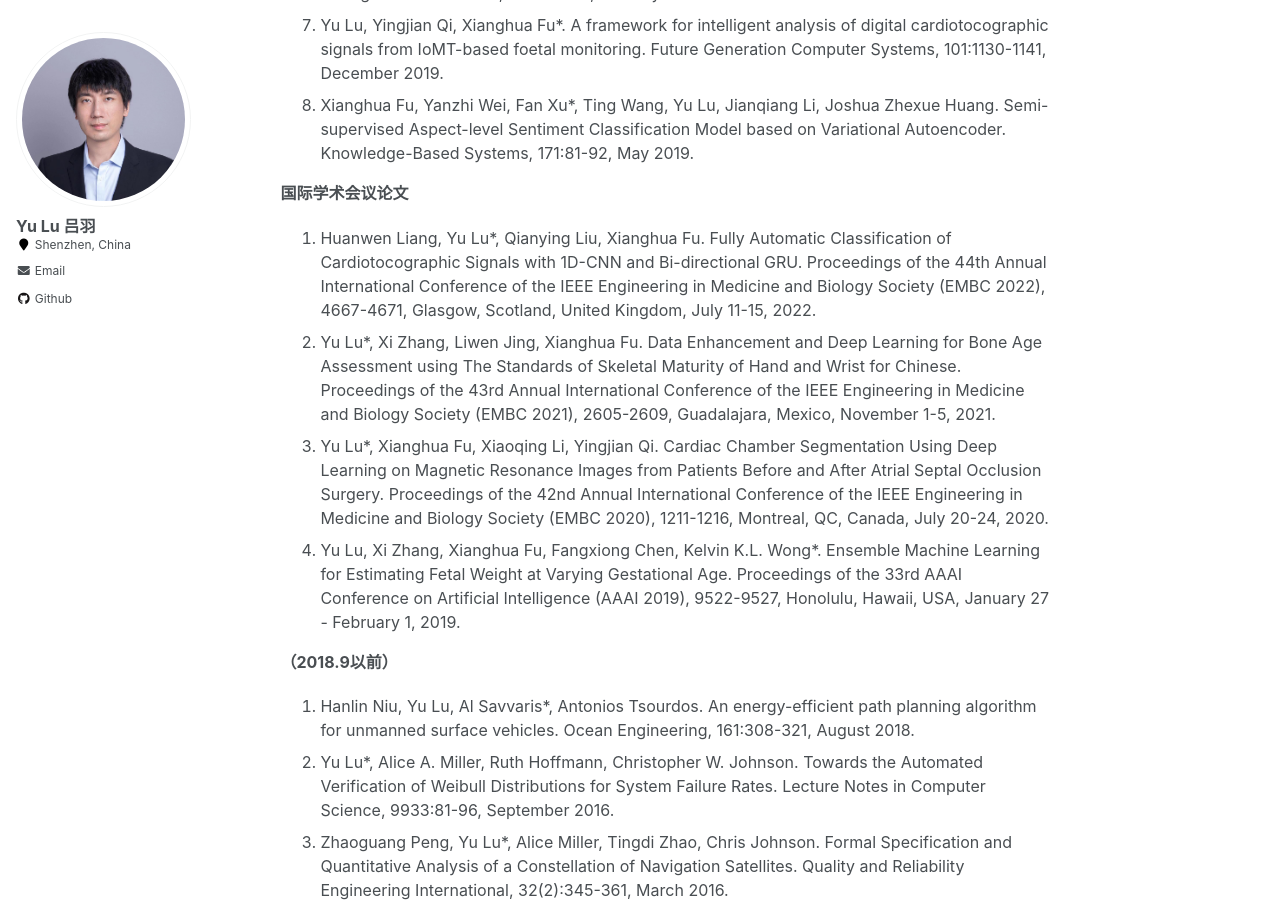
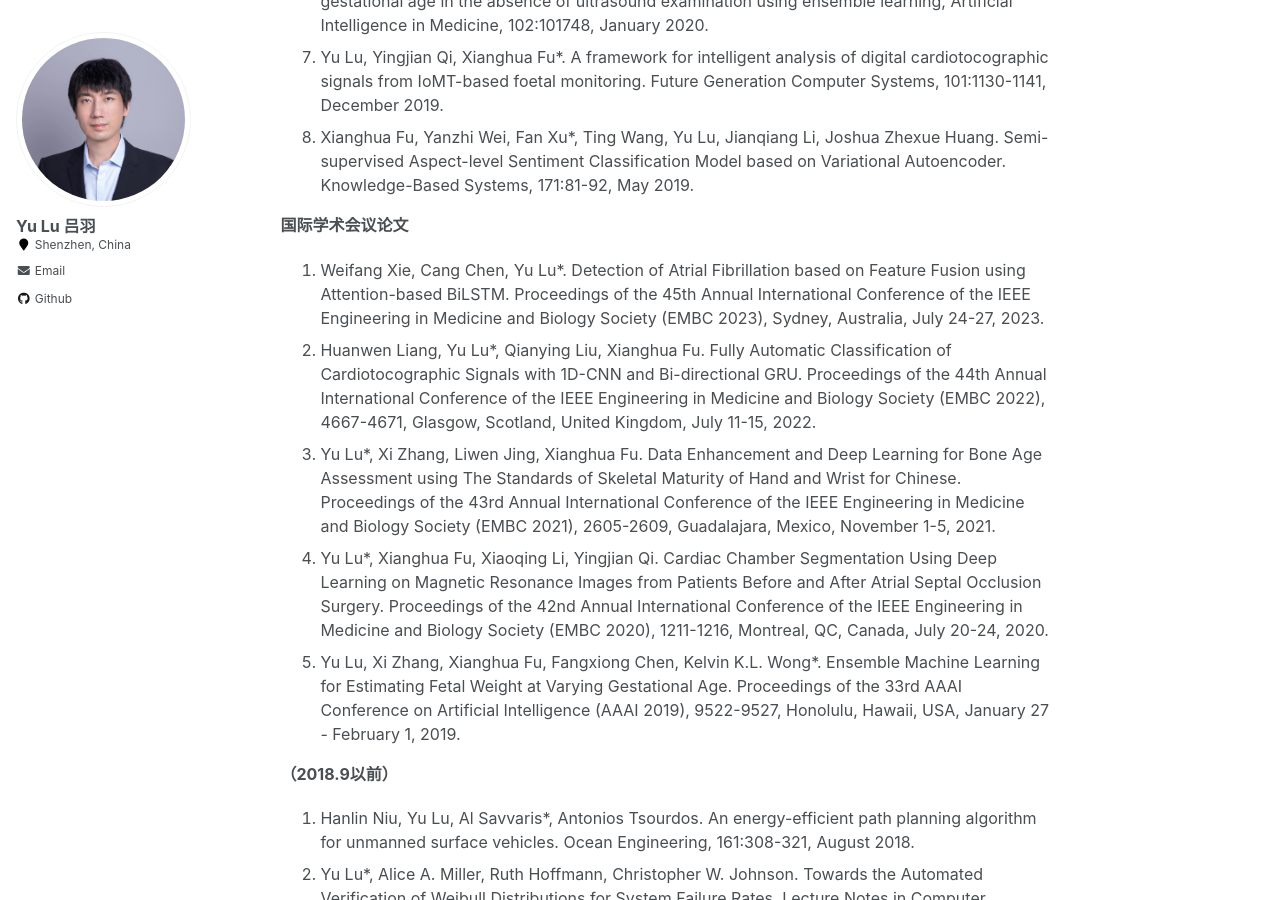
Before and after one commit to YukariUmezawa/lvyu.github.io, a Jekyll site: the page built from _pages/about.md, in a window 1280 px wide and 900 px high, scrolled down 2267 px. Built offline with Jekyll 4.4.1, drawn with Linux system fonts in a browser that asks for light colours; some of the changed text lies outside the part shown.

Commit message:
Update about.md

```diff
--- a/_pages/about.md
+++ b/_pages/about.md
@@ -38,6 +38,7 @@ Openings
 
 News
 ======
+- [05/2023] Two papers accepted to ICIC 2023 (CCF C类国际学术会议)，学生一作1篇。
 - [04/2023] One paper accepted to EMBC 2023，学生一作。
 - [12/2022] One paper accepted to Computer Methods and Programs in Biomedicine，学生一作。
 - [04/2022] One paper accepted to EMBC 2022，学生一作。
@@ -73,10 +74,11 @@ News
 
 
 ***国际学术会议论文***
-1. Huanwen Liang, Yu Lu*, Qianying Liu, Xianghua Fu. Fully Automatic Classification of Cardiotocographic Signals with 1D-CNN and Bi-directional GRU. Proceedings of the 44th Annual International Conference of the IEEE Engineering in Medicine and Biology Society (EMBC 2022), 4667-4671, Glasgow, Scotland, United Kingdom, July 11-15, 2022.
-2. Yu Lu*, Xi Zhang, Liwen Jing, Xianghua Fu. Data Enhancement and Deep Learning for Bone Age Assessment using The Standards of Skeletal Maturity of Hand and Wrist for Chinese. Proceedings of the 43rd Annual International Conference of the IEEE Engineering in Medicine and Biology Society (EMBC 2021), 2605-2609, Guadalajara, Mexico, November 1-5, 2021.
-3. Yu Lu*, Xianghua Fu, Xiaoqing Li, Yingjian Qi. Cardiac Chamber Segmentation Using Deep Learning on Magnetic Resonance Images from Patients Before and After Atrial Septal Occlusion Surgery. Proceedings of the 42nd Annual International Conference of the IEEE Engineering in Medicine and Biology Society (EMBC 2020), 1211-1216, Montreal, QC, Canada, July 20-24, 2020.
-4. Yu Lu, Xi Zhang, Xianghua Fu, Fangxiong Chen, Kelvin K.L. Wong*. Ensemble Machine Learning for Estimating Fetal Weight at Varying Gestational Age. Proceedings of the 33rd AAAI Conference on Artificial Intelligence (AAAI 2019), 9522-9527, Honolulu, Hawaii, USA, January 27 - February 1, 2019.
+1. Weifang Xie, Cang Chen, Yu Lu*. Detection of Atrial Fibrillation based on Feature Fusion using Attention-based BiLSTM. Proceedings of the 45th Annual International Conference of the IEEE Engineering in Medicine and Biology Society (EMBC 2023), Sydney, Australia, July 24-27, 2023.
+2. Huanwen Liang, Yu Lu*, Qianying Liu, Xianghua Fu. Fully Automatic Classification of Cardiotocographic Signals with 1D-CNN and Bi-directional GRU. Proceedings of the 44th Annual International Conference of the IEEE Engineering in Medicine and Biology Society (EMBC 2022), 4667-4671, Glasgow, Scotland, United Kingdom, July 11-15, 2022.
+3. Yu Lu*, Xi Zhang, Liwen Jing, Xianghua Fu. Data Enhancement and Deep Learning for Bone Age Assessment using The Standards of Skeletal Maturity of Hand and Wrist for Chinese. Proceedings of the 43rd Annual International Conference of the IEEE Engineering in Medicine and Biology Society (EMBC 2021), 2605-2609, Guadalajara, Mexico, November 1-5, 2021.
+4. Yu Lu*, Xianghua Fu, Xiaoqing Li, Yingjian Qi. Cardiac Chamber Segmentation Using Deep Learning on Magnetic Resonance Images from Patients Before and After Atrial Septal Occlusion Surgery. Proceedings of the 42nd Annual International Conference of the IEEE Engineering in Medicine and Biology Society (EMBC 2020), 1211-1216, Montreal, QC, Canada, July 20-24, 2020.
+5. Yu Lu, Xi Zhang, Xianghua Fu, Fangxiong Chen, Kelvin K.L. Wong*. Ensemble Machine Learning for Estimating Fetal Weight at Varying Gestational Age. Proceedings of the 33rd AAAI Conference on Artificial Intelligence (AAAI 2019), 9522-9527, Honolulu, Hawaii, USA, January 27 - February 1, 2019.
 
 
 **（2018.9以前）**
```
